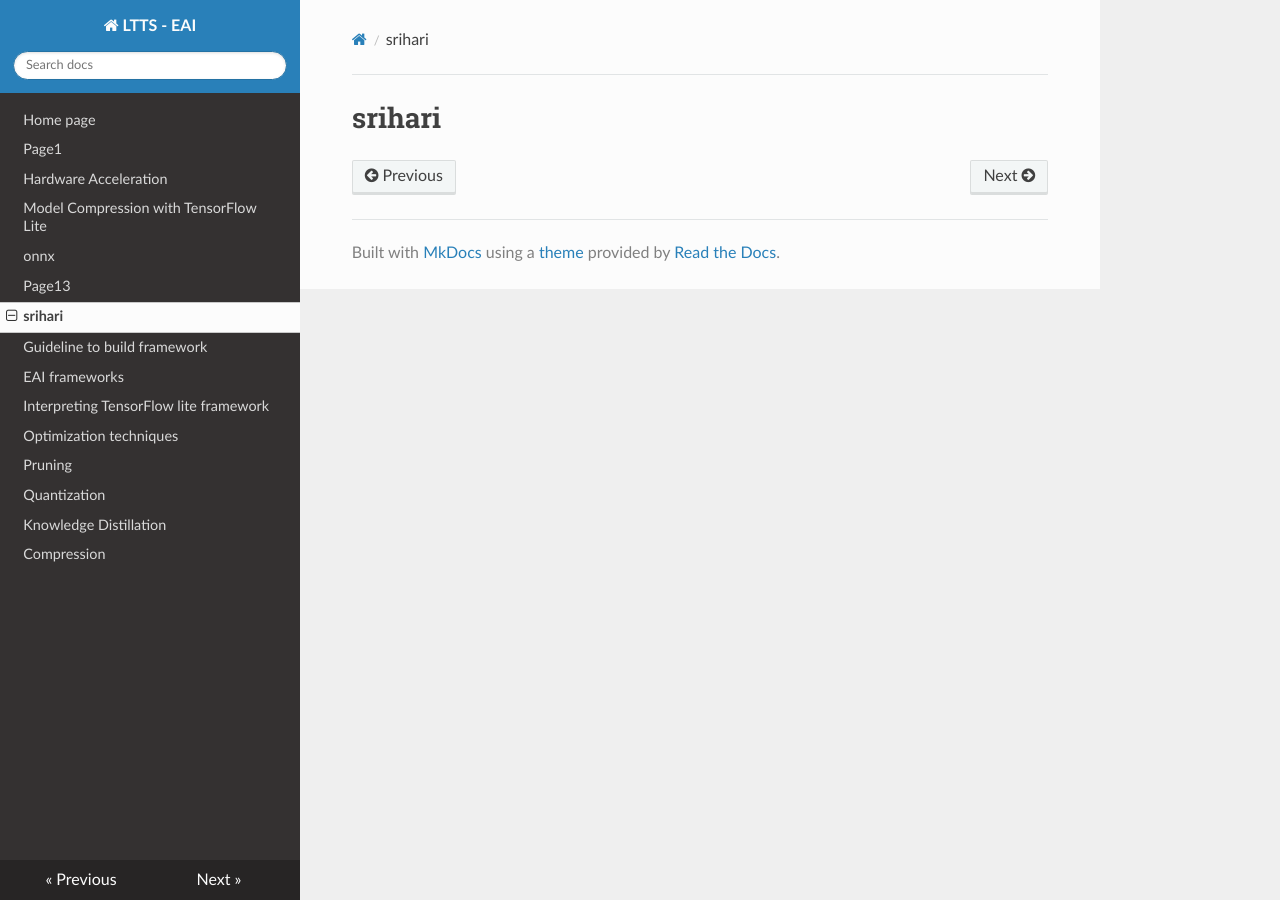
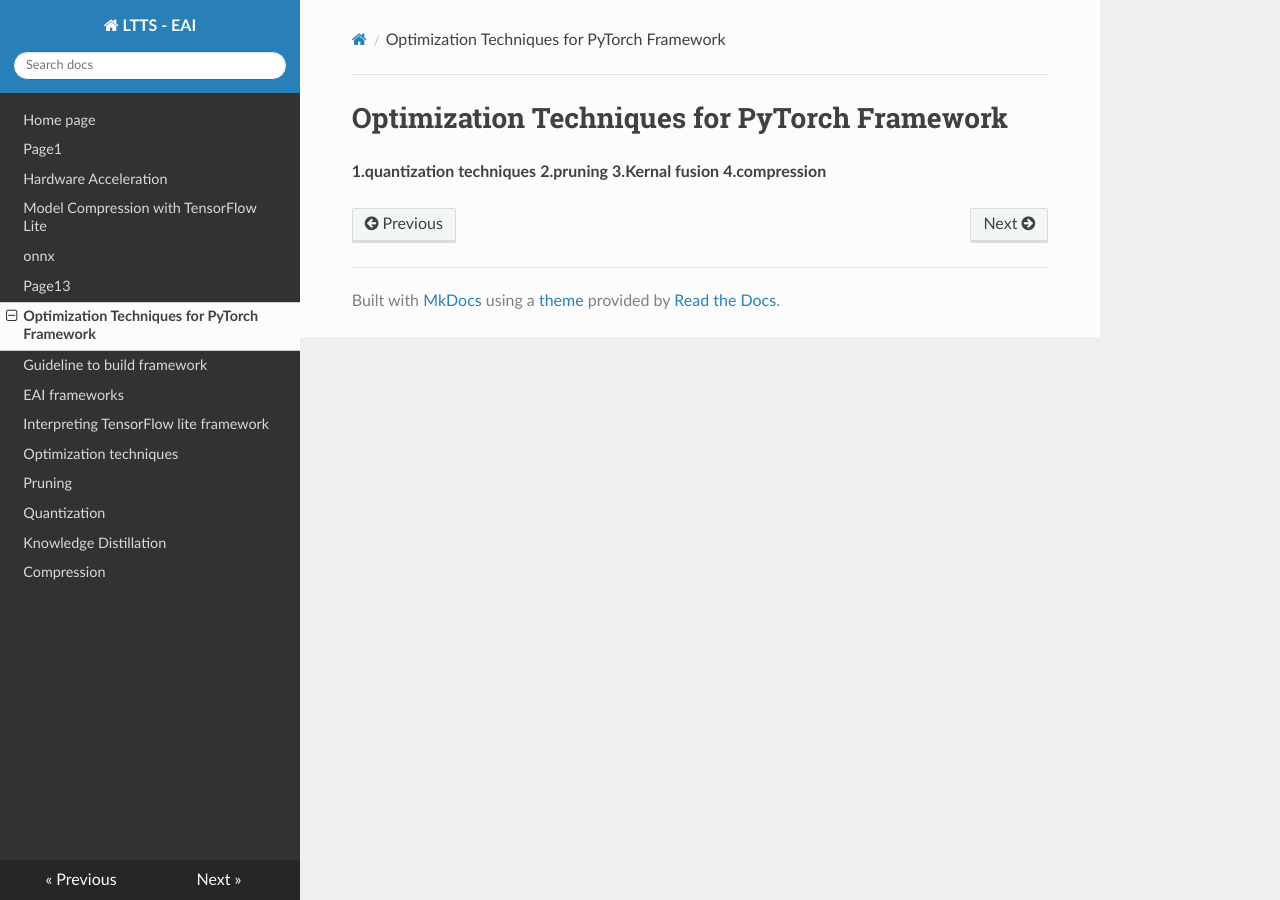
Before and after one commit to ltts-eai/ltts-project, an MkDocs documentation site: the page built from docs/page14.md, in a window 1280 px wide. Built offline with MkDocs 1.6.1, drawn with Linux system fonts in a browser that asks for light colours; nearby versions of some CDN libraries.

Commit message:
optimization documentation for pytorch

```diff
--- a/docs/page14.md
+++ b/docs/page14.md
@@ -1 +1,5 @@
-# srihari
+#  Optimization Techniques for PyTorch Framework
+**1.quantization techniques**
+**2.pruning**
+**3.Kernal fusion**
+**4.compression**
```
